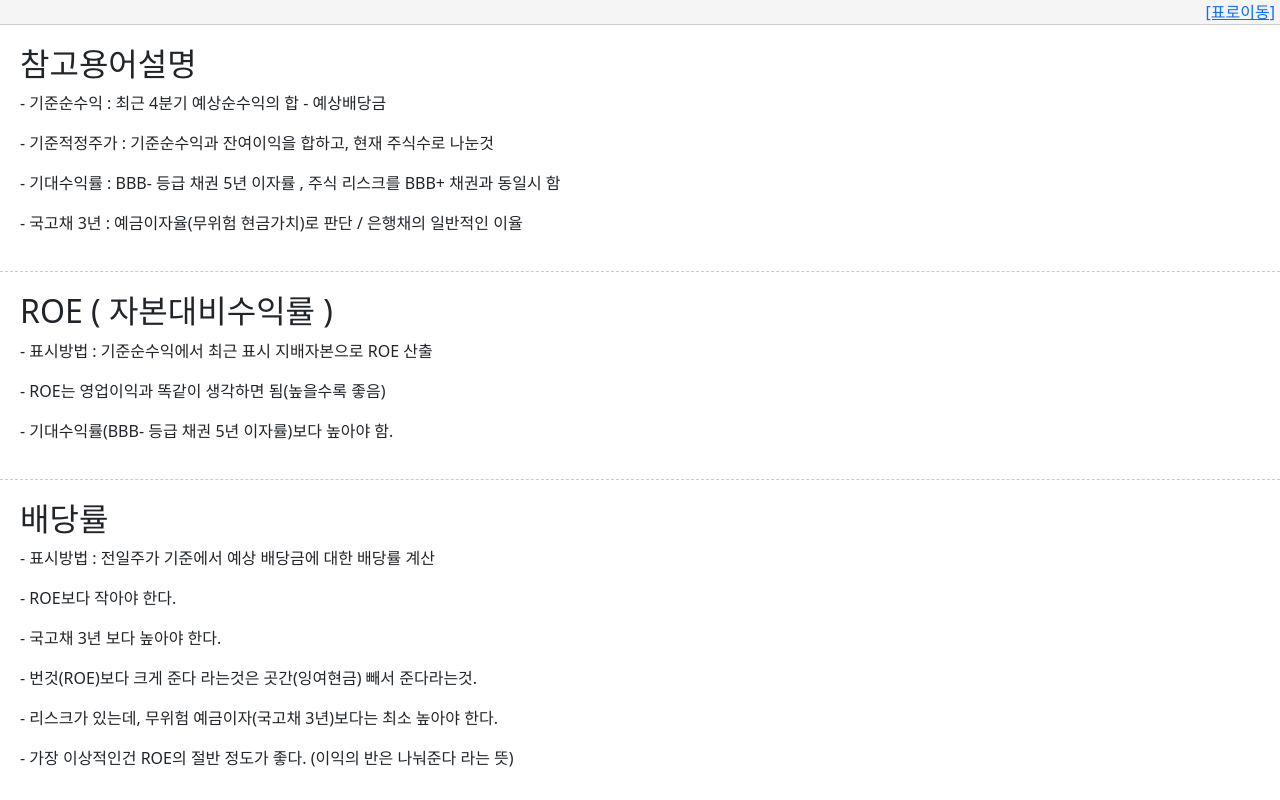
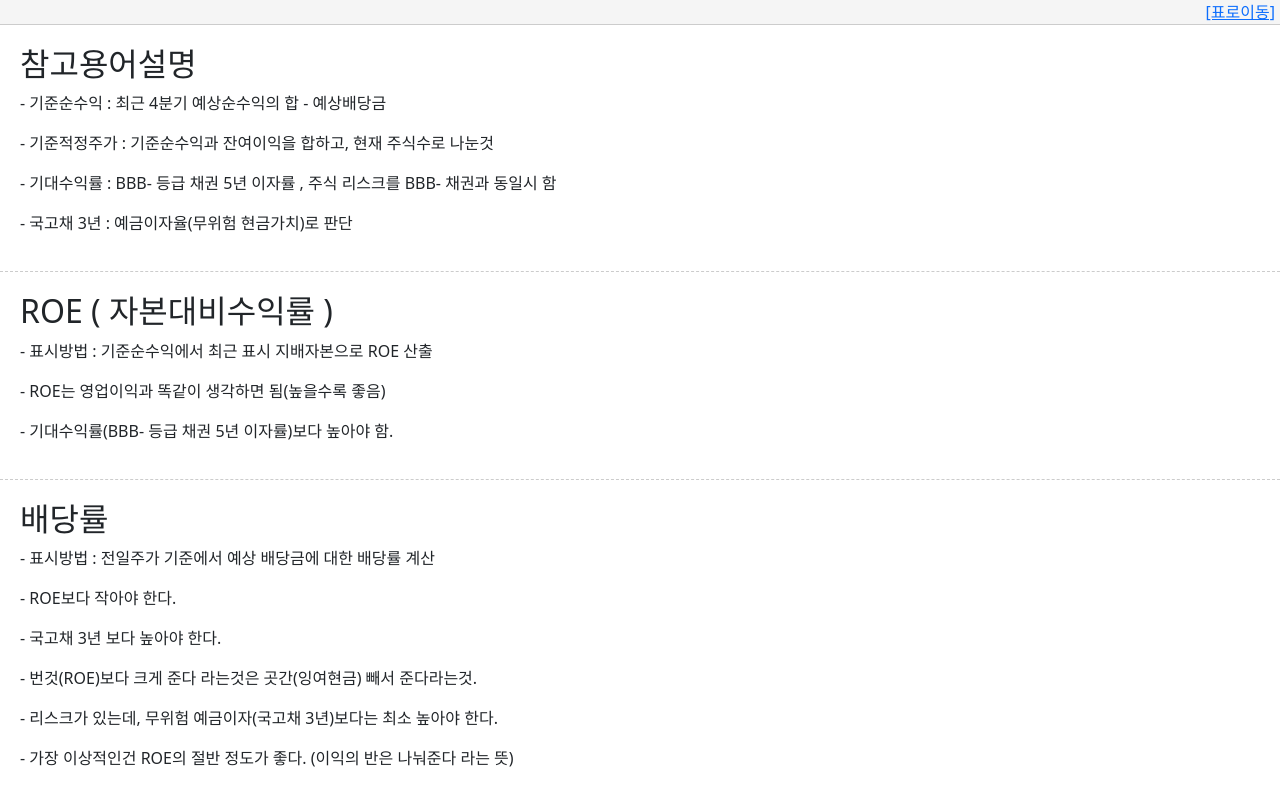
Before and after one commit to dstyle0210/stocksCrawler, a website: page public/document.html in a window 1280 px wide. Shown: the top 800 px of the page. Drawn offline with nearby package versions, Linux system fonts and the light colour scheme; some packages are replaced by stand-ins of ours.

Commit message:
내용수정

```diff
--- a/public/document.html
+++ b/public/document.html
@@ -25,8 +25,8 @@
         <h2>참고용어설명</h2>
         <p>- 기준순수익 : 최근 4분기 예상순수익의 합 - 예상배당금</p>
         <p>- 기준적정주가 : 기준순수익과 잔여이익을 합하고, 현재 주식수로 나눈것</p>
-        <p>- 기대수익률 : BBB- 등급 채권 5년 이자률 , 주식 리스크를 BBB+ 채권과 동일시 함</p>
-        <p>- 국고채 3년 : 예금이자율(무위험 현금가치)로 판단 / 은행채의 일반적인 이율</p>
+        <p>- 기대수익률 : BBB- 등급 채권 5년 이자률 , 주식 리스크를 BBB- 채권과 동일시 함</p>
+        <p>- 국고채 3년 : 예금이자율(무위험 현금가치)로 판단</p>
     </article>
     <article>
         <h2>ROE ( 자본대비수익률 )</h2>
```
Also changed, not shown: README.md.
